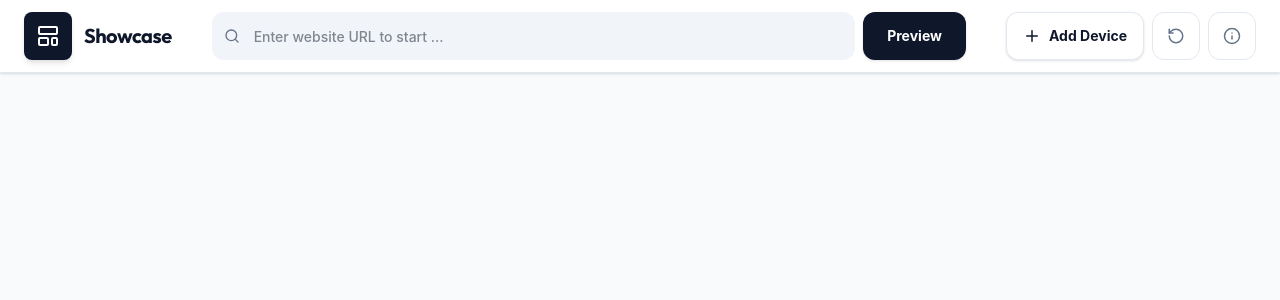
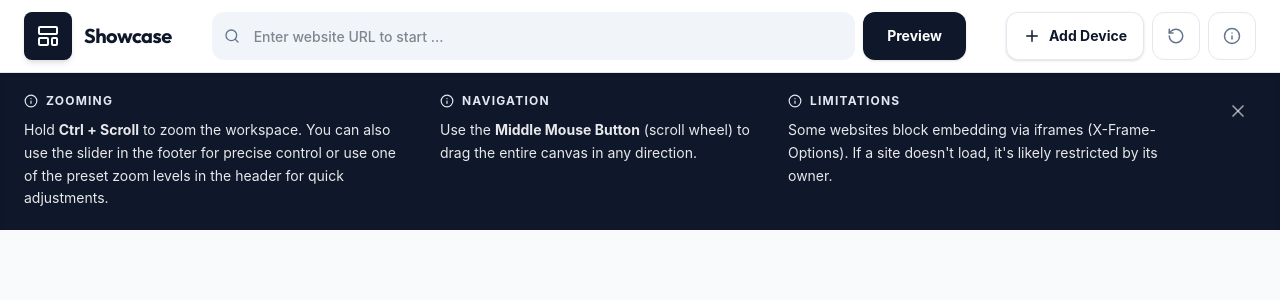
Before and after one commit to komed3/showcase, a React (Vite) app: page / in a window 1280 px wide. Both pictures are taken after a click on the button 1232 px from the left and 36 px from the top of the page. Shown: the top 300 px of the page. Built offline with nearby package versions, Linux system fonts and the light colour scheme; a web font is replaced by a local one.

Commit message:
add info panel

```diff
--- a/src/App.tsx
+++ b/src/App.tsx
@@ -1,5 +1,6 @@
 import { useShowcase } from '@/src/showcase';
 
+import { InfoPanel } from '@/src/components/InfoPanel';
 import { Header } from '@/src/components/Header';
 
 export default function App () {
@@ -16,5 +17,7 @@ export default function App () {
             onAddDevice={ () => setShowAddModal( true ) } onReset={ resetWorkspace }
             onToggleInfo={ () => setShowInfo( ! showInfo ) } currentUrl={ url }
         />
+
+        <InfoPanel isOpen={ showInfo } onClose={ () => setShowInfo( false ) } />
     </div> );
 }
--- /dev/null
+++ b/src/components/InfoPanel.tsx
@@ -0,0 +1,57 @@
+import { Info, X } from 'lucide-react';
+import { AnimatePresence, motion } from 'motion/react';
+
+import { InfoPanelProps } from '@/src/types';
+
+export const InfoPanel = ( { isOpen, onClose }: InfoPanelProps ) => {
+    return ( <AnimatePresence>
+        { isOpen && ( <motion.div
+            initial={ { height: 0, opacity: 0 } }
+            animate={ { height: 'auto', opacity: 1 } }
+            exit={ { height: 0, opacity: 0 } }
+            className="bg-brand-900 text-white overflow-hidden shrink-0 shadow-inner"
+        >
+            <div className="max-w-[1600px] mx-auto px-6 py-5 flex items-start justify-between gap-12">
+                <div className="flex gap-8 flex-1">
+                    <div className="flex flex-col gap-1.5 max-w-sm">
+                        <div className="flex items-center gap-2 text-brand-200 font-bold text-xs uppercase tracking-widest mb-1">
+                            <Info size={14} />
+                            Zooming
+                        </div>
+                        <p className="text-sm leading-relaxed opacity-90">
+                            Hold <strong>Ctrl + Scroll</strong> to zoom the workspace. You can also use the slider in the footer
+                            for precise control or use one of the preset zoom levels in the header for quick adjustments.
+                        </p>
+                    </div>
+
+                    <div className="flex flex-col gap-1.5 max-w-sm">
+                        <div className="flex items-center gap-2 text-brand-200 font-bold text-xs uppercase tracking-widest mb-1">
+                            <Info size={14} />
+                            Navigation
+                        </div>
+                            <p className="text-sm leading-relaxed opacity-90">
+                            Use the <strong>Middle Mouse Button</strong> (scroll wheel) to drag the entire canvas in any direction.
+                        </p>
+                    </div>
+
+                    <div className="flex flex-col gap-1.5 max-w-sm">
+                        <div className="flex items-center gap-2 text-brand-200 font-bold text-xs uppercase tracking-widest mb-1">
+                            <Info size={14} />
+                            Limitations
+                        </div>
+                        <p className="text-sm leading-relaxed opacity-90">
+                            Some websites block embedding via iframes (X-Frame-Options). If a site doesn't load, it's likely restricted by its owner.
+                        </p>
+                    </div>
+                </div>
+
+                <button
+                    className="p-2 hover:bg-white/10 rounded-full transition-all cursor-pointer text-white/60 hover:text-white"
+                    onClick={ onClose }
+                >
+                    <X size={20} />
+                </button>
+            </div>
+        </motion.div> ) }
+    </AnimatePresence> );
+};
--- a/src/types.ts
+++ b/src/types.ts
@@ -20,3 +20,8 @@ export interface HeaderProps {
     onToggleInfo: () => void;
     currentUrl: string;
 }
+
+export interface InfoPanelProps {
+    isOpen: boolean;
+    onClose: () => void;
+}
```
